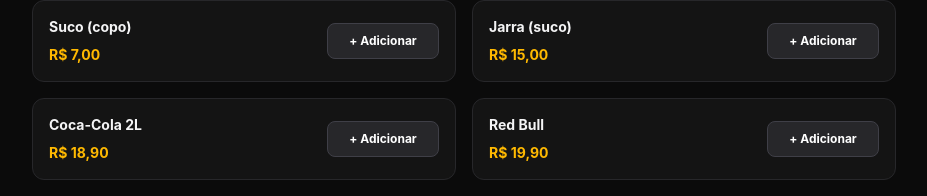
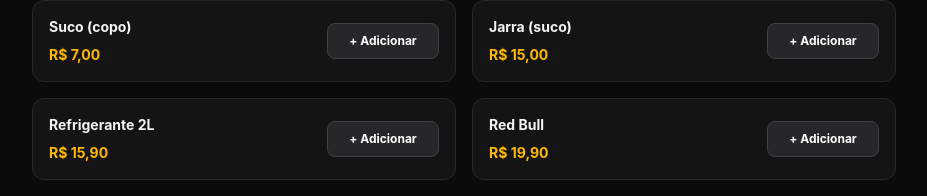
Before and after one commit to miqueiassc123-ux/cardapiotudonamassa, a React (Vite) app: page / in a window 1280 px wide. Shown: the part 3223-3419 px from the top of the page, without its empty margins (176-1103 px from the left). Built offline with nearby package versions, Linux system fonts and the light colour scheme.

Commit message:
Cárdapio atualizado

```diff
--- a/src/cardapioData.js
+++ b/src/cardapioData.js
@@ -69,7 +69,7 @@ export const cardapio = {
       { id: "beb2", nome: "Água tônica", preco: 7.50 },
       { id: "beb3", nome: "Suco (copo)", preco: 7.00 },
       { id: "beb4", nome: "Jarra (suco)", preco: 15.00 },
-      { id: "beb5", nome: "Coca-Cola 2L", preco: 18.90 },
+      { id: "beb5", nome: "Refrigerante 2L", preco: 15.90 },
       { id: "beb6", nome: "Red Bull", preco: 19.90 },
       { id: "beb7", nome: "Água sem gás", preco: 4.50 },
       { id: "beb8", nome: "Água com gás", preco: 5.50 }
```
